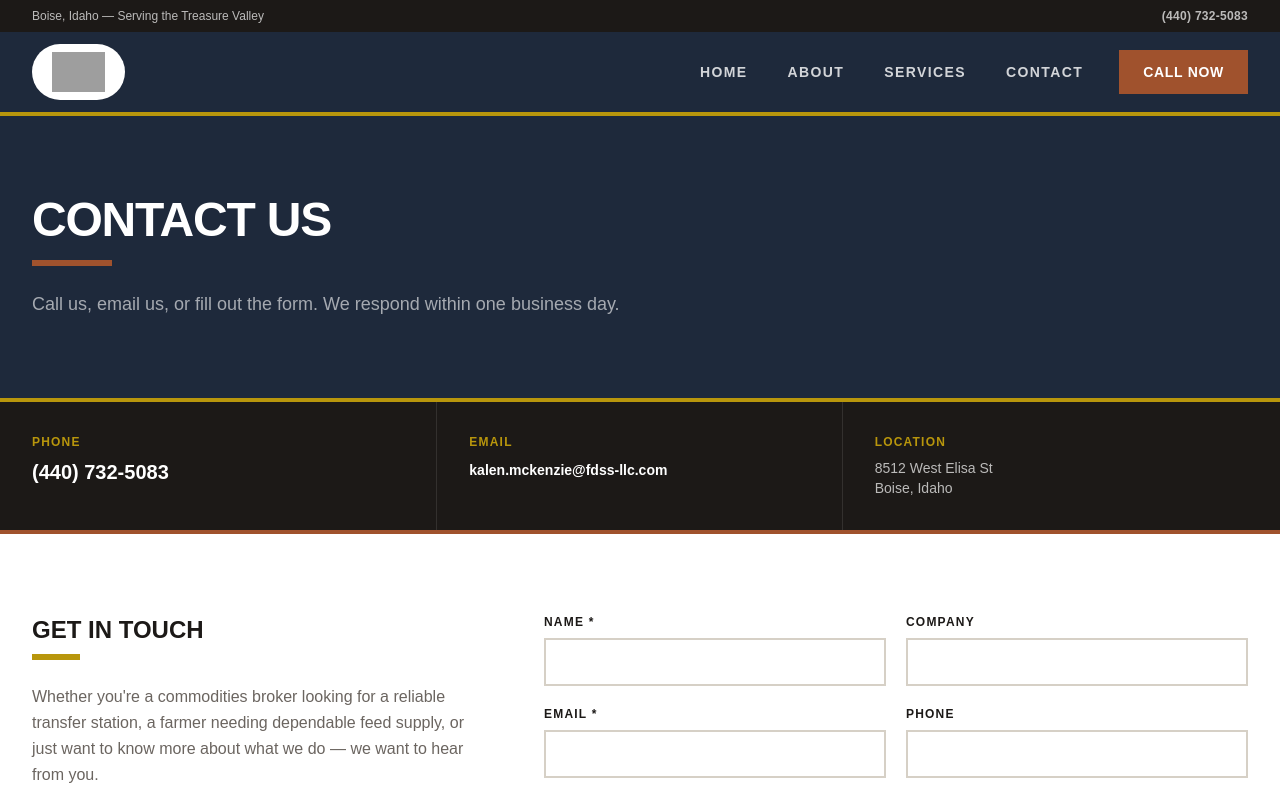
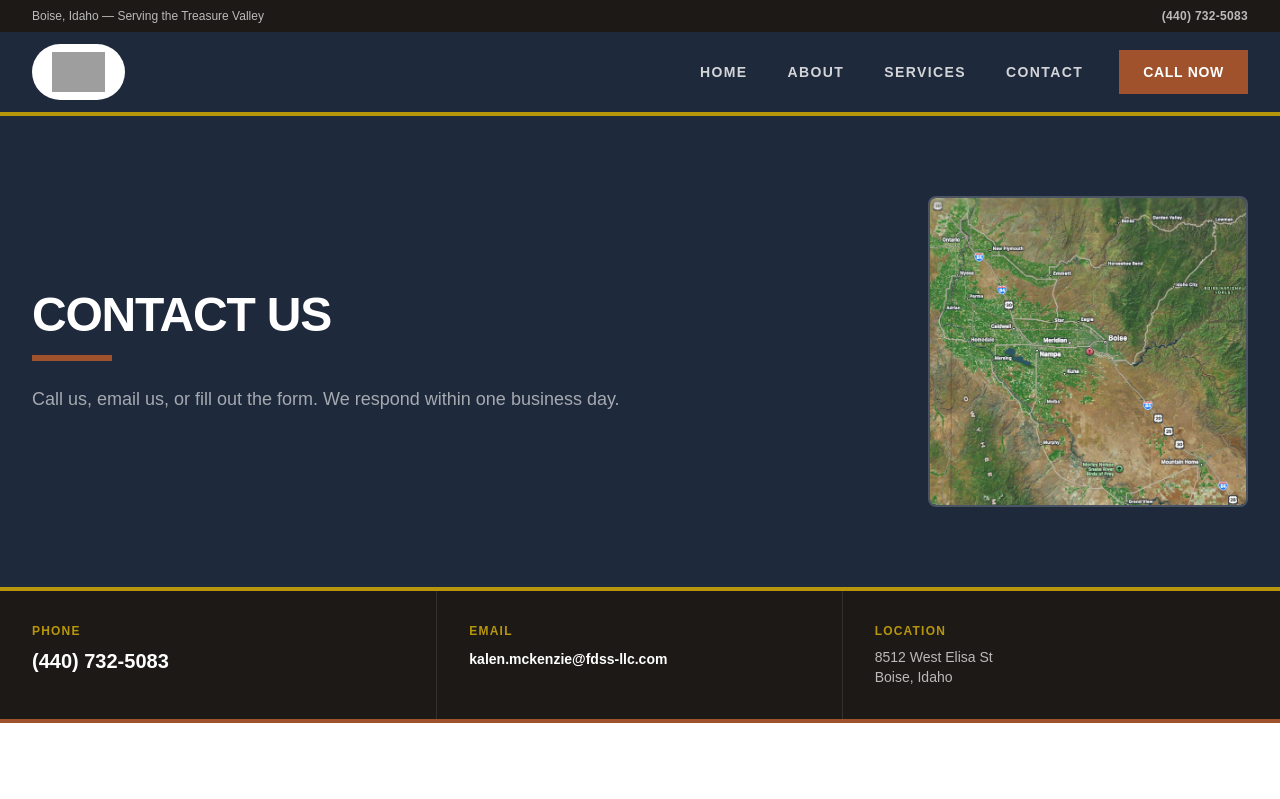
Before and after one commit to kadencmck/FDSS, a Next.js app: page /contact in a window 1280 px wide. Shown: the top 799 px of the page. Built offline with nearby package versions, Linux system fonts and the light colour scheme; grey boxes are pictures that could not be loaded.

Commit message:
Add Treasure Valley map to Contact page hero

```diff
--- a/src/app/contact/page.tsx
+++ b/src/app/contact/page.tsx
@@ -1,5 +1,6 @@
 "use client";
 
+import Image from "next/image";
 import { useState, type FormEvent } from "react";
 
 export default function ContactPage() {
@@ -14,7 +15,8 @@ export default function ContactPage() {
     <>
       {/* Hero */}
       <section className="bg-navy text-white py-16 md:py-20 border-b-4 border-gold">
-        <div className="max-w-7xl mx-auto px-4 sm:px-6 lg:px-8">
+        <div className="max-w-7xl mx-auto px-4 sm:px-6 lg:px-8 flex flex-col md:flex-row md:items-center md:justify-between gap-10">
+          <div>
             <h1 className="text-4xl md:text-5xl font-black tracking-tight mb-4">
               CONTACT US
             </h1>
@@ -23,6 +25,14 @@ export default function ContactPage() {
               Call us, email us, or fill out the form. We respond within one
               business day.
             </p>
+          </div>
+          <Image
+            src="/map.png"
+            alt="Treasure Valley, Idaho — FDSS service area"
+            width={350}
+            height={300}
+            className="w-64 md:w-80 h-auto flex-shrink-0 rounded-lg border-2 border-white/20"
+          />
         </div>
       </section>
 
```
Also changed, not shown: public/map.png (added). Lines whose indentation alone changed are shown as unchanged.
